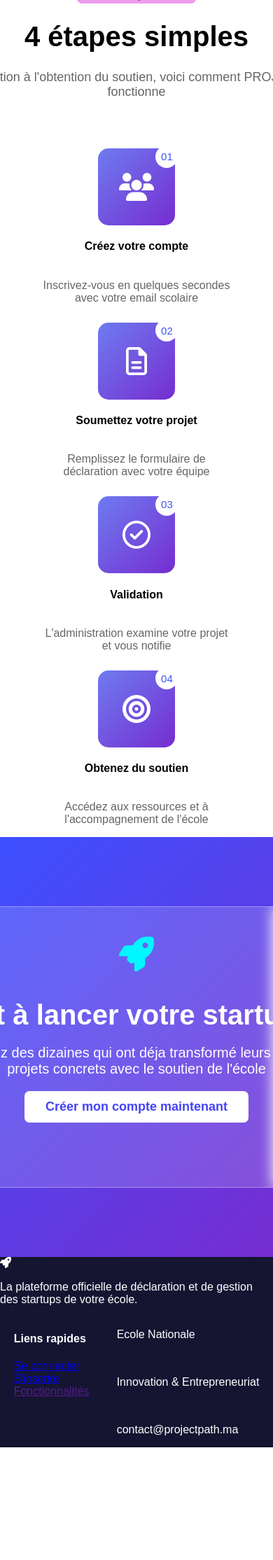
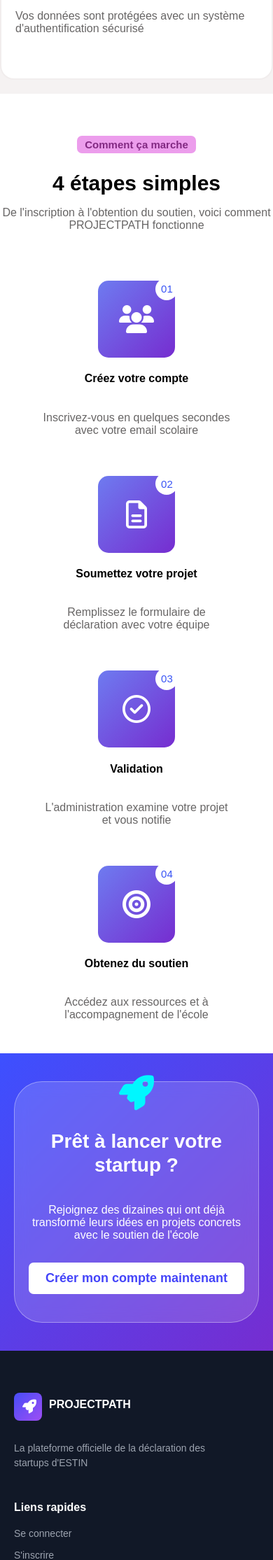
Before and after one commit to Anzar-1/ProjectPath, a Django app: page / in a window 390 px wide; the page is wider, and only the part inside the window is pictured. Shown: the part 2932-5161 px from the top of that part at 70% size. Before the commit the page ends 5000 px from the top of that part, so only its background shows below. Run offline with Django 5.2, Linux system fonts and the light colour scheme.

Commit message:
SmallStuffAgain

```diff
--- a/ProjectPath/PP/static/css/acceuil.css
+++ b/ProjectPath/PP/static/css/acceuil.css
@@ -11,14 +11,13 @@ color: white;
 
 .presentation{
     background:linear-gradient(to bottom right,rgba(45, 45, 203, 0.85),rgba(57, 5, 57, 0.9)),url(imm/startup.jpeg)no-repeat 50% 50%;
-
     background-size:cover ;
-    height: 900px;
-
+    min-height: 100vh;
+    padding: 60px 20px;
     display: flex;
     flex-direction: column;
     align-items: center;
-
+    justify-content: center;
 }
 
 
@@ -33,13 +32,10 @@ color: white;
     background: rgba(255, 255, 255, 0.151);
     backdrop-filter: blur(10px);
     border: 1px solid rgba(255,255,255,0.4);
-    margin-top: 90px;
-
 }
 .fusee i{
 font-size: 40px;
 color: #00F7FF;
-
 }
 .star{
 
@@ -72,15 +68,17 @@ color: #00F7FF;
 }
 
 .presentation p{
-
     font-size: 20px;
-    width: 750px;
+    max-width: 750px;
+    width: 100%;
     text-align: center;
 }
 .butt{
     display: flex;
-    margin-top: 20px;
+    margin-top: 30px;
     gap: 20px;
+    flex-wrap: wrap;
+    justify-content: center;
 }
 .presentation a{
     color: white;
@@ -141,10 +139,10 @@ color: #00F7FF;
 }
 #fonctionnalités .f{
     color: rgb(103, 101, 101);
-
     text-align: center;
     font-size: 20px;
-    width: 650px;
+    max-width: 650px;
+    width: 100%;
     margin-top: -22px;
 }
 
@@ -245,8 +243,8 @@ color: #00F7FF;
     margin-top: -10px;
 }
 .utilisation .a{
-
-    width:600px ;
+    max-width: 600px;
+    width: 100%;
     font-size: 18px;
     text-align: center;
     margin-top: -15px;
@@ -316,8 +314,8 @@ color: #00F7FF;
 }
 .container{
     height: 400px;
-    width: 850px;
-
+    max-width: 850px;
+    width: 90%;
     background: rgba(255, 255, 255, 0.151);
     backdrop-filter: blur(10px);
     border: 1px solid rgba(255, 255, 255, 0.347);
@@ -327,6 +325,7 @@ color: #00F7FF;
     justify-content: center;
     align-items: center;
     text-align: center;
+    padding: 20px;
 }
 .lancer .fa-rocket{
     font-size: 50px;
@@ -338,8 +337,8 @@ color: #00F7FF;
 }
 .lancer p{
     font-size: 20px;
-    width: 600px;
-
+    max-width: 600px;
+    width: 100%;
     margin-top: -20px;
 }
 
@@ -347,7 +346,8 @@ color: #00F7FF;
      color: rgb(68, 68, 249);
     font-size: 18px;
     height: 45px;
-    width: 320px;
+    max-width: 320px;
+    width: 100%;
     background: white;
     display: flex;
     align-items: center;
@@ -367,3 +367,206 @@ footer{
     justify-content: space-around;
     flex-wrap: wrap;
 }
+/* === FOOTER REWRITE === */
+footer {
+    background-color: #111827;
+    color: white;
+    width: 100%;
+    padding: 60px 0;
+    display: flex;
+    justify-content: center;
+}
+
+.footer-container {
+    width: 90%;
+    max-width: 1200px;
+    display: flex;
+    justify-content: space-between;
+    flex-wrap: wrap;
+    gap: 40px;
+}
+
+.footer-col {
+    display: flex;
+    flex-direction: column;
+    gap: 15px;
+}
+
+.brand-col {
+    max-width: 300px;
+}
+
+.footer-logo {
+    display: flex;
+    align-items: center;
+    gap: 10px;
+}
+
+.icon-box {
+    width: 40px;
+    height: 40px;
+    background: linear-gradient(135deg, rgb(71, 77, 247), rgb(158, 78, 244));
+    border-radius: 8px;
+    display: flex;
+    justify-content: center;
+    align-items: center;
+}
+
+.icon-box i {
+    color: white;
+    font-size: 20px;
+}
+
+.footer-logo h4 {
+    margin: 0;
+    font-size: 18px;
+    font-weight: 800;
+}
+
+.brand-col p {
+    color: #9ca3af;
+    font-size: 14px;
+    line-height: 1.5;
+}
+
+.footer-col h4 {
+    margin: 0 0 5px 0;
+    font-size: 16px;
+    font-weight: 600;
+}
+
+.links-col a {
+    color: #9ca3af;
+    text-decoration: none;
+    font-size: 14px;
+    transition: 0.2s;
+}
+
+.links-col a:hover {
+    color: white;
+}
+
+.contact-col p {
+    margin: 0;
+    color: #9ca3af;
+    font-size: 14px;
+}
+
+/* RESPONSIVITY FIXES FOR ACCEUIL */
+@media (max-width: 768px) {
+    .presentation h2 {
+        font-size: 40px;
+    }
+    .butt {
+        flex-direction: column;
+        align-items: center;
+    }
+    .commencer, .decouvrir {
+        width: 100%;
+        max-width: 300px;
+    }
+    #fonctionnalit�s h3 {
+        font-size: 30px;
+        padding: 0 15px;
+    }
+    .utilisation h3 {
+        font-size: 30px;
+        text-align: center;
+    }
+    .footer-container {
+        flex-direction: column;
+        align-items: flex-start;
+    }
+}
+
+/* === SUPER RESPONSIVITY FIXES FOR ACCEUIL === */
+@media (max-width: 900px) {
+    .same {
+        width: 45%;
+        min-width: 300px;
+    }
+}
+
+@media (max-width: 768px) {
+    .presentation h2 {
+        font-size: 40px;
+        line-height: 1.2;
+    }
+    .presentation p {
+        font-size: 16px;
+        padding: 0 15px;
+    }
+    .star {
+        width: auto;
+        padding: 0 15px;
+        gap: 10px;
+    }
+    .star h4 {
+        font-size: 14px;
+    }
+    .butt {
+        flex-direction: column;
+        align-items: center;
+        gap: 15px;
+        width: 100%;
+        padding: 0 20px;
+    }
+    .commencer, .decouvrir {
+        width: 100%;
+        max-width: 100%;
+    }
+    #fonctionnalit�s h3 {
+        font-size: 30px;
+        padding: 0 15px;
+        line-height: 1.2;
+    }
+    #fonctionnalit�s .f {
+        font-size: 16px;
+        padding: 0 15px;
+    }
+    .same {
+        width: 100%;
+        max-width: 360px;
+        height: auto;
+        min-height: 200px;
+        padding: 20px;
+    }
+    .utilisation h3 {
+        font-size: 30px;
+        text-align: center;
+        line-height: 1.2;
+        padding: 0 15px;
+    }
+    .utilisation .a {
+        font-size: 16px;
+        padding: 0 15px;
+    }
+    .some {
+        width: 100%;
+        max-width: 270px;
+        margin-bottom: 30px;
+    }
+    .lancer {
+        padding: 40px 20px;
+        height: auto;
+    }
+    .lancer .container {
+        padding: 40px 20px;
+        height: auto;
+    }
+    .lancer h3 {
+        font-size: 28px;
+        line-height: 1.2;
+    }
+    .lancer p {
+        font-size: 16px;
+        margin-top: 10px;
+        margin-bottom: 30px;
+    }
+    .footer-container {
+        flex-direction: column;
+        align-items: flex-start;
+        padding: 0 20px;
+        gap: 30px;
+    }
+}
--- a/ProjectPath/PP/template/Student/index.html
+++ b/ProjectPath/PP/template/Student/index.html
@@ -1,15 +1,16 @@
+
 <!DOCTYPE html>
 <html lang="fr">
 <head>
     {% load static %}
     <meta charset="UTF-8">
     <meta name="viewport" content="width=device-width, initial-scale=1.0">
-    <title>Accueil</title>
+    <title>Accueil - PROJECTPATH</title>
     <link rel="stylesheet" href="{% static 'css/acceuil.css' %}">
     <link rel="stylesheet" href="https://cdnjs.cloudflare.com/ajax/libs/font-awesome/6.4.0/css/all.min.css">
-
 </head>
 <body>
+    <!-- ===== PRESENTATION SECTION ===== -->
     <section class="presentation">
         <div class="fusee">
             <i class="fa-solid fa-rocket"></i>
@@ -17,101 +18,95 @@
 
         <div class="star">
             <i class="fa-regular fa-star"></i>
-        <h4>Platforme officielle de l'école</h4>
+            <h4>Plateforme officielle de l'école</h4>
         </div>
 
         <h2>PROJECTPATH</h2>
-
         <h3>Innovation & Startup Hub</h3>
-    <p>La platforme de déclaration et de gestion des startups de vote école. Transformez
-        vos idées innovantes en projets soutenus et accompagnés.
-    </p>
-
-    <!--Alors il manque une image-->
+        <p>La plateforme de déclaration et de gestion des startups de votre école. Transformez vos idées innovantes en projets soutenus et accompagnés.</p>
 
         <div class="butt">
-
-        <button class="commencer"> <i class="fa-solid fa-arrow-right-long"></i>
-            <a href = "{% url 'authentification' %}">Commencer maintenant </a>
+            <button class="commencer">
+                    Commencer maintenant <i class="fa-solid fa-arrow-right-long"></i>
             </button>
-
 
             <div class="decouvrir">
                 <a href="#fonctionnalités">Découvrir les fonctionnalités</a>
             </div>
-
         </div>
     </section>
 
-    <section id="fonctionnalités">
+    <!-- ===== FEATURES SECTION ===== -->
+    <section id="fonctionnalités" class="fonctionnalites">
         <h4>Fonctionnalités</h4>
         <h3>Tout ce dont vous avez besoin</h3>
-       <p class="f">Une plateforme complète pour gérer vos projets de startups du début à la fin </p>
+        <p class="f">Une plateforme complète pour gérer vos projets de startups du début à la fin</p>
+
         <div class="fonction">
+            <!-- Feature 1 -->
             <div class="same">
                 <div class="icon" id="rocket">
                     <i class="fa-solid fa-rocket"></i>
                 </div>
-
                 <h5>Soumettez vos projets</h5>
-            <p>Déclarer votre stratup facilement avec un formulaire complet et intuitif</p>
+                <p>Déclarer votre startup facilement avec un formulaire complet et intuitif</p>
             </div>
 
+            <!-- Feature 2 -->
             <div class="same">
                 <div class="icon" id="check">
                     <i class="fa-regular fa-circle-check"></i>
-
                 </div>
-
                 <h5>Validation rapide</h5>
                 <p>L'administration examine et valide vos projets en temps réel</p>
             </div>
 
+            <!-- Feature 3 -->
             <div class="same">
                 <div class="icon" id="arrow">
                     <i class="fa-solid fa-arrow-trend-up"></i>
                 </div>
-
                 <h5>Déclarer vos besoins</h5>
                 <p>Demandez des ressources, du matériel, de l'espace ou de l'accompagnement</p>
             </div>
 
+            <!-- Feature 4 -->
             <div class="same">
                 <div class="icon" id="message">
                     <i class="fa-regular fa-message"></i>
                 </div>
-
                 <h5>Communication directe</h5>
-            <p>Echangez avec l'administration via la messagerie intégrée</p>
+                <p>Échangez avec l'administration via la messagerie intégrée</p>
             </div>
 
+            <!-- Feature 5 -->
             <div class="same">
                 <div class="icon" id="chart">
                     <i class="fa-solid fa-chart-column"></i>
                 </div>
-
                 <h5>Suivi en temps réel</h5>
                 <p>Dashboard complet pour suivre l'évolution de vos projets</p>
             </div>
 
+            <!-- Feature 6 -->
             <div class="same">
                 <div class="icon" id="shield">
                     <i class="fa-solid fa-shield"></i>
                 </div>
-
                 <h5>Sécurisé et fiable</h5>
-            <p>Vos données sont protégées avec un systéme d'authentification sécurisé</p>
+                <p>Vos données sont protégées avec un système d'authentification sécurisé</p>
             </div>
-
-
         </div>
     </section>
+
+    <!-- ===== HOW IT WORKS SECTION ===== -->
     <section class="utilisation">
         <h6>Comment ça marche</h6>
         <h3>4 étapes simples</h3>
         <p class="a">De l'inscription à l'obtention du soutien, voici comment PROJECTPATH fonctionne</p>
 
         <div class="util">
+            <!-- Step 1 -->
             <div class="some">
                 <div class="icon">
                     <i class="fa-solid fa-users"></i>
@@ -121,6 +116,7 @@
                 <p>Inscrivez-vous en quelques secondes avec votre email scolaire</p>
             </div>
 
+            <!-- Step 2 -->
             <div class="some">
                 <div class="icon">
                     <i class="fa-regular fa-file-lines"></i>
@@ -130,6 +126,7 @@
                 <p>Remplissez le formulaire de déclaration avec votre équipe</p>
             </div>
 
+            <!-- Step 3 -->
             <div class="some">
                 <div class="icon">
                     <i class="fa-regular fa-circle-check"></i>
@@ -139,6 +136,7 @@
                 <p>L'administration examine votre projet et vous notifie</p>
             </div>
 
+            <!-- Step 4 -->
             <div class="some">
                 <div class="icon">
                     <i class="fa-solid fa-bullseye"></i>
@@ -150,37 +148,52 @@
         </div>
     </section>
 
+    <!-- ===== CTA SECTION ===== -->
     <section class="lancer">
         <div class="container">
             <i class="fa-solid fa-rocket"></i>
-           <h3>Prét à lancer votre startup ?</h3>
-           <p>Rejoignez des dizaines qui ont déja transformé leurs idées en projets concrets avec le soutien de l'école</p>
+            <h3>Prêt à lancer votre startup ?</h3>
+            <p>Rejoignez des dizaines qui ont déjà transformé leurs idées en projets concrets avec le soutien de l'école</p>
 
-            <button class="compte">Créer mon compte maintenant</button>
-
-
+            <button class="compte">
+                Créer mon compte maintenant
+            </button>
         </div>
     </section>
 
+    <!-- ===== FOOTER ===== -->
     <footer>
-        <div class="premier">
-             <i class="fa-solid fa-rocket" id="rock"></i>
-             <p>La plateforme officielle de déclaration et de gestion des startups de votre école.</p>
+        <div class="footer-container">
+            <!-- Footer Brand -->
+            <div class="footer-col brand-col">
+                <div class="footer-logo">
+                    <div class="icon-box">
+                        <p>&nbsp;</p>
+                        <i class="fa-solid fa-rocket"></i>
+                    </div>
+                    <h4>PROJECTPATH</h4>
+                </div>
+                <p>La plateforme officielle de la déclaration des startups d'ESTIN</p>
             </div>
 
-        <div class="deuxieme">
+            <!-- Footer Links -->
+            <div class="footer-col links-col">
                 <h4>Liens rapides</h4>
-            <a href="{% url 'authentification' %}">Se connecter</a> <br>
-             <a href="{% url 'authentification' %}">S'inscrire</a><br>
-             <a href="">Fonctionnalités</a>
+                <a href="{% url 'authentification' %}">Se connecter</a>
+                <a href="{% url 'authentification' %}">S'inscrire</a>
+                <a href="#fonctionnalités">Fonctionnalités</a>
             </div>
 
-        <div class="troisieme">
-            <p>Ecole Nationale</p> <br> <p>Innovation & Entrepreneuriat</p> <br> <p>contact@projectpath.ma</p>
+            <!-- Footer Contact -->
+            <div class="footer-col contact-col">
+                <h4>Contact</h4>
+                <p>ESTIN</p>
+                <p>Innovation & Entrepreneuriat</p>
+                <p>Team@Projectpath.dz</p>
+            </div>
         </div>
     </footer>
 
-
-<script type="text/javascript" src = "{% static 'js/acceuil.js' %}"></script>
+    <script src="{% static 'js/acceuil.js' %}"></script>
 </body>
 </html>
```
Lines whose indentation alone changed are shown as unchanged.
